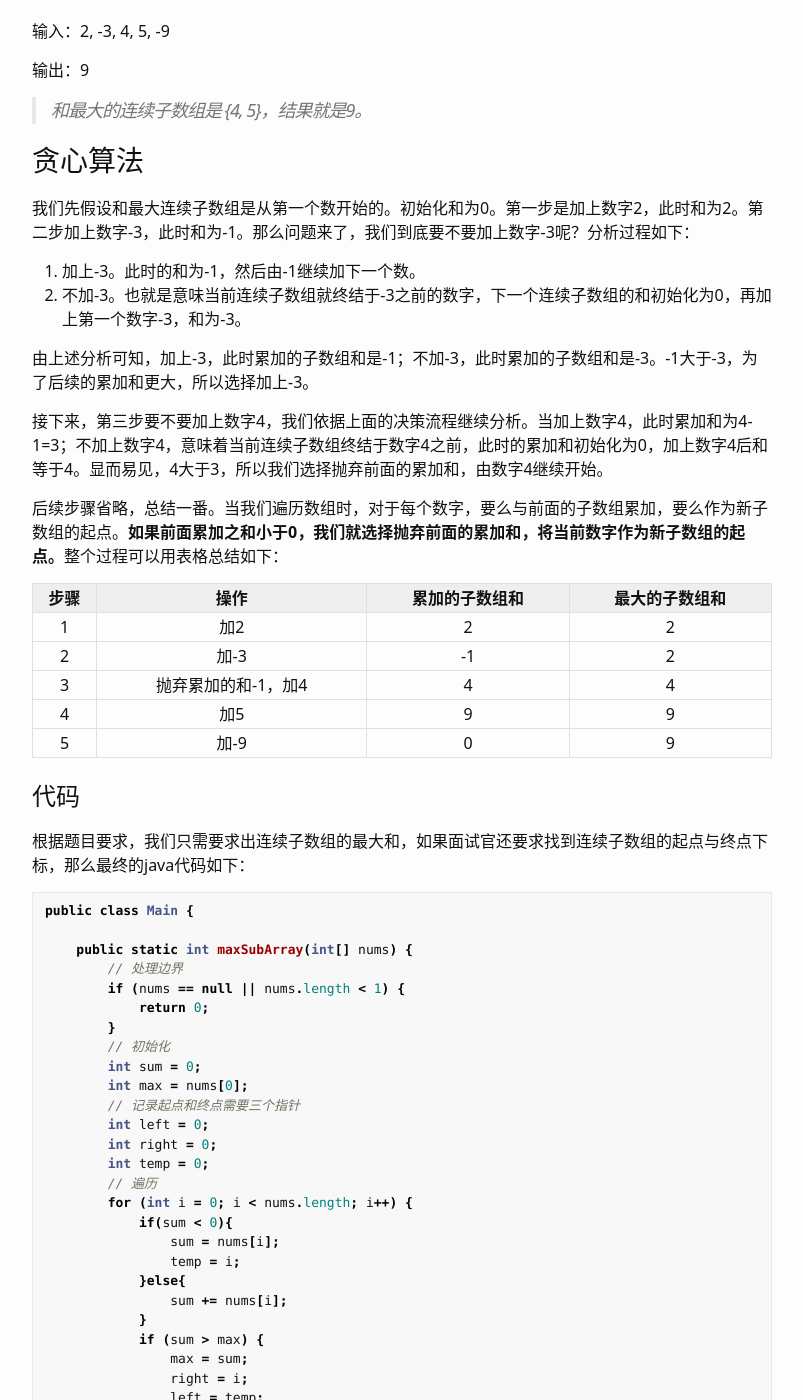
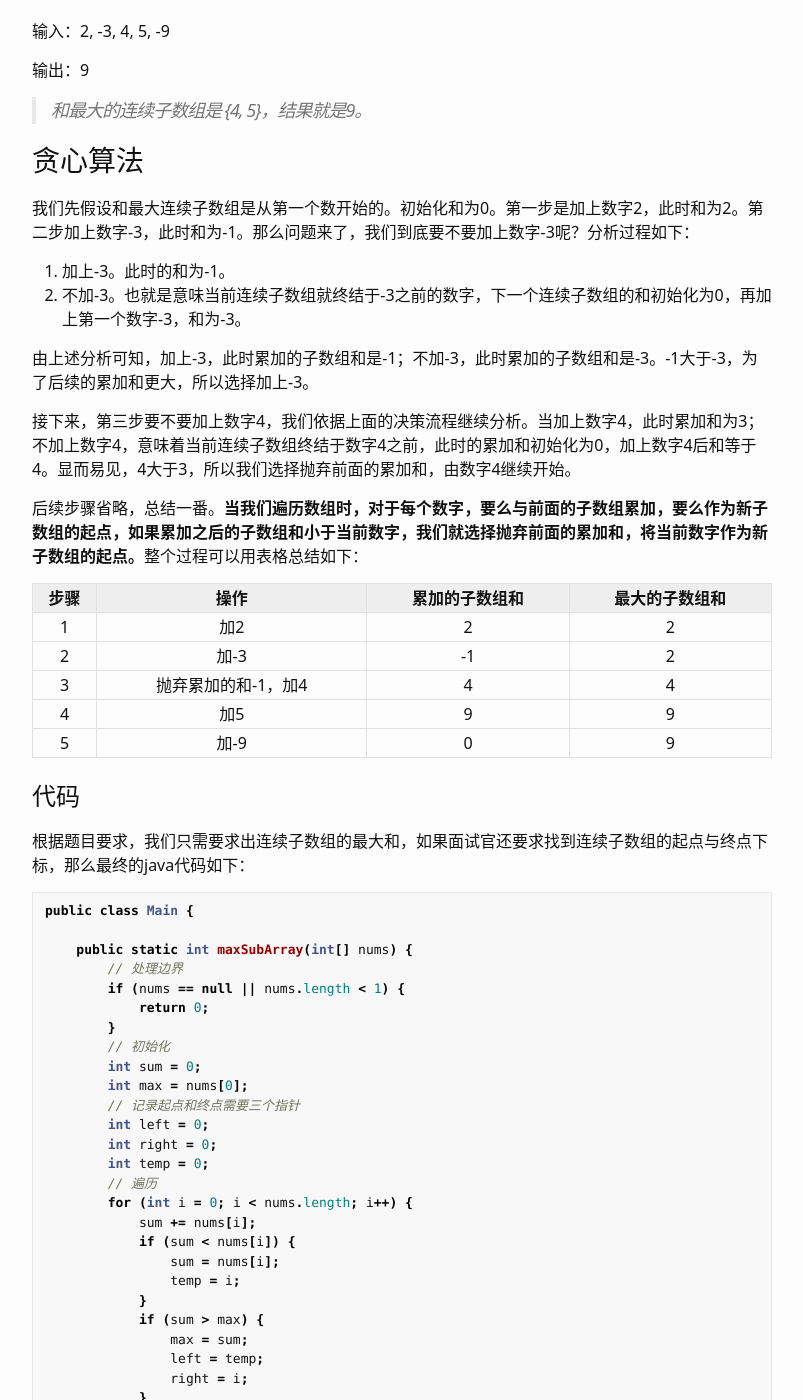
Before and after one commit to onblogss/onblogss.github.io, a Jekyll site: the page built from docs/_posts/2019/2019-09-05-算法题解连续子数组的最大和及其下标.md, in a window 1280 px wide and 1400 px high, scrolled down 539 px. Shown: the whole window, without its empty margins (238-1041 px from the left). Built offline with Jekyll 4.4.1, drawn with Linux system fonts in a browser that asks for light colours; comment, search, counter and statistics services are not loaded; some of the changed text lies outside the part shown.

Commit message:
Update 2019-09-05-算法题解连续子数组的最大和及其下标.md

```diff
--- a/docs/_posts/2019/2019-09-05-算法题解连续子数组的最大和及其下标.md
+++ b/docs/_posts/2019/2019-09-05-算法题解连续子数组的最大和及其下标.md
@@ -21,14 +21,14 @@ tags: 算法
 
 我们先假设和最大连续子数组是从第一个数开始的。初始化和为0。第一步是加上数字2，此时和为2。第二步加上数字-3，此时和为-1。那么问题来了，我们到底要不要加上数字-3呢？分析过程如下：
 
-1. 加上-3。此时的和为-1，然后由-1继续加下一个数。
+1. 加上-3。此时的和为-1。
 2. 不加-3。也就是意味当前连续子数组就终结于-3之前的数字，下一个连续子数组的和初始化为0，再加上第一个数字-3，和为-3。
 
 由上述分析可知，加上-3，此时累加的子数组和是-1；不加-3，此时累加的子数组和是-3。-1大于-3，为了后续的累加和更大，所以选择加上-3。
 
-接下来，第三步要不要加上数字4，我们依据上面的决策流程继续分析。当加上数字4，此时累加和为4-1=3；不加上数字4，意味着当前连续子数组终结于数字4之前，此时的累加和初始化为0，加上数字4后和等于4。显而易见，4大于3，所以我们选择抛弃前面的累加和，由数字4继续开始。
+接下来，第三步要不要加上数字4，我们依据上面的决策流程继续分析。当加上数字4，此时累加和为3；不加上数字4，意味着当前连续子数组终结于数字4之前，此时的累加和初始化为0，加上数字4后和等于4。显而易见，4大于3，所以我们选择抛弃前面的累加和，由数字4继续开始。
 
-后续步骤省略，总结一番。当我们遍历数组时，对于每个数字，要么与前面的子数组累加，要么作为新子数组的起点。**如果前面累加之和小于0，我们就选择抛弃前面的累加和，将当前数字作为新子数组的起点。**整个过程可以用表格总结如下：
+后续步骤省略，总结一番。**当我们遍历数组时，对于每个数字，要么与前面的子数组累加，要么作为新子数组的起点，如果累加之后的子数组和小于当前数字，我们就选择抛弃前面的累加和，将当前数字作为新子数组的起点。**整个过程可以用表格总结如下：
 
 | 步骤 | 操作                | 累加的子数组和 | 最大的子数组和 |
 | ---- | ------------------- | -------------- | -------------- |
@@ -59,25 +59,24 @@ public class Main {
         int temp = 0;
         // 遍历
         for (int i = 0; i < nums.length; i++) {
-            if(sum < 0){
+            sum += nums[i];
+            if (sum < nums[i]) {
                 sum = nums[i];
                 temp = i;
-            }else{
-                sum += nums[i];
             }
             if (sum > max) {
                 max = sum;
+                left = temp;
                 right = i;
-                left = temp;
             }
         }
         return max;
     }
 
     public static void main(String[] args) {
-        int[] arr1 = new int[] { 2, -3, 4, 5, -9 };
-        int[] arr2 = new int[] { 2, -2, 4, 5, -9 };
-        int[] arr3 = new int[] { -2, -3, -4, -5, -9 };
+        int[] arr1 = new int[]{2, -3, 4, 5, -9};
+        int[] arr2 = new int[]{2, -2, 4, 5, -9};
+        int[] arr3 = new int[]{-2, -3, -4, -5, -9};
         System.out.println(maxSubArray(arr1));
         System.out.println(maxSubArray(arr2));
         System.out.println(maxSubArray(arr3));
```
